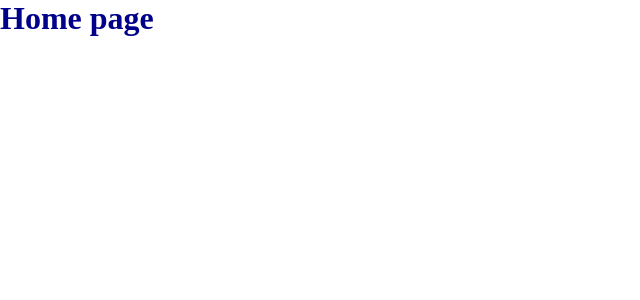
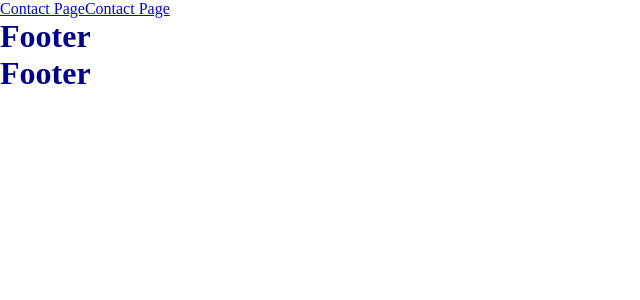
Before and after one commit to kingsleyAwoke/Driving-job-portal, a React (Vite) app in the folder frontEnd/: page / in a window 1280 px wide. Shown: the top 300 px of the page, without its empty margins (0-640 px from the left). Built offline with nearby package versions, Linux system fonts and the light colour scheme.

Commit message:
Some basic frontend.

```diff
--- a/frontEnd/index.html
+++ b/frontEnd/index.html
@@ -3,7 +3,7 @@
   <head>
     <meta charset="UTF-8" />
     <meta name="viewport" content="width=device-width, initial-scale=1.0" />
-    <title>Driving job portal</title>
+    <title>Jobseek — Driving job portal</title>
   </head>
   <body>
     <div id="root"></div>
--- a/frontEnd/package.json
+++ b/frontEnd/package.json
@@ -14,7 +14,7 @@
     "react": "^18.3.1",
     "react-dom": "^18.3.1",
     "react-redux": "^9.1.2",
-    "react-router-dom": "^6.26.2",
+    "react-router-dom": "^6.27.0",
     "redux": "^5.0.1"
   },
   "devDependencies": {
--- a/frontEnd/src/App.jsx
+++ b/frontEnd/src/App.jsx
@@ -1,19 +1,31 @@
 import React from 'react';
-import { Route, Routes } from 'react-router-dom';
+import { Route, createBrowserRouter, createRoutesFromElements, RouterProvider } from 'react-router-dom';
 import SetupVehicleOp from './Components/SetupVehicleOp';
 //import VehicleOpListing from './Components/VehicleOpListing';
 // import ProfileDetails from './Components/ProfileDetails'
-//import HomePage from './Pages/HomePage';
-const Home = () => <h1>Home page</h1>
-const About = () => <h1>About page</h1>
+import HomePage from './Pages/HomePage';
+import AboutPage from './Pages/AboutPage';
+import ContactPage from './Pages/ContactPage';
+import Layout from "./Components/Layout";
+import NotFoundPage from "./Pages/NotFoundPage";
+
 const App = () => {
-    return (
-      <Routes>
-        <Route index path='/' element={<Home />} />
-        <Route path="/about" element={<About />} />
-        <Route path='/setup' element={<SetupVehicleOp />} />
-       </Routes>
+  const router = createBrowserRouter(
+    createRoutesFromElements(
+      <Route path='/' element={<Layout /> } >
+        <Route index element={<HomePage /> } />
+
+        <Route path='/contact' element={<ContactPage /> } />
+        <Route path='/about' element={<AboutPage /> } />
+
+        /* NOT FOUND PAGE ROUTE */
+        <Route path='*' element={<NotFoundPage />} />
+      </Route>
+      )
     );
+
+
+    return (<RouterProvider router={ router } />);
 };
 
 export default App;
--- /dev/null
+++ b/frontEnd/src/Components/Footer.jsx
@@ -0,0 +1,11 @@
+import React from 'react';
+
+const Footer = () => {
+  return (
+    <>
+      <h1>Footer</h1>
+    </>
+  )
+}
+
+export default Footer
--- a/frontEnd/src/Components/Header.jsx
+++ b/frontEnd/src/Components/Header.jsx
@@ -4,7 +4,7 @@ import { Link } from 'react-router-dom';
 const Header = () => {
   return (
     <>
-      <Link to='Contact'>Contact Page</Link>
+      <Link to='contact'>Contact Page</Link>
     </>
   )
 }
--- /dev/null
+++ b/frontEnd/src/Components/Layout.jsx
@@ -0,0 +1,16 @@
+import React from 'react';
+import { Outlet } from 'react-router-dom';
+import Header from './Header';
+import Footer from './Footer';
+
+const Layout = () => {
+  return (
+    <>
+        <Header />
+        <Outlet />
+        <Footer />
+    </>
+  )
+}
+
+export default Layout
--- a/frontEnd/src/Pages/AboutPage.jsx
+++ b/frontEnd/src/Pages/AboutPage.jsx
@@ -0,0 +1,17 @@
+import React, { useEffect } from 'react'
+import Layout from '../Components/Layout';
+
+const AboutPage = () => {
+  // Page title
+  useEffect(() => {
+    document.title = 'Jobseek — About page';
+  }, []);
+
+  return (
+    <>
+      <h1>About Page</h1>
+    </>
+  )
+}
+
+export default AboutPage
--- a/frontEnd/src/Pages/ContactPage.jsx
+++ b/frontEnd/src/Pages/ContactPage.jsx
@@ -0,0 +1,17 @@
+import React, { useEffect } from 'react';
+import Layout from '../Components/Layout';
+
+const ContactPage = () => {
+    // Page title
+  useEffect(() => {
+    document.title = 'Jobseek — Contact page';
+  }, []);
+
+  return (
+    <>
+      <h1>ContactPage</h1>
+    </>
+  )
+}
+
+export default ContactPage
--- a/frontEnd/src/Pages/HomePage.jsx
+++ b/frontEnd/src/Pages/HomePage.jsx
@@ -1,44 +1,12 @@
-import React, { useEffect, useState } from 'react';
-
-
+import React from 'react'
+import Layout from '../Components/Layout';
 
 const HomePage = () => {
-    const [data, setData] = useState(null);
-    const [loading, setLoading] = useState(true);
-    const [error, setError] = useState(null);
+  return (
+    <>
+      <Layout />
+    </>
+  )
+}
 
-    useEffect(() => {
-        const fetchData = async () => {
-            try {
-                const response = await fetch('http://localhost:5000');
-                if (!response.ok) {
-                    throw new Error('Network response was not ok');
-                }
-                const result = await response.json();
-                setData(result);
-            } catch (error) {
-                setError(error);
-            } finally {
-                setLoading(false);
-            }
-        };
-
-        fetchData();
-    }, []);
-
-    if (loading) {
-        return <div>Loading...</div>;
-    }
-
-    if (error) {
-        return <div>Error: {error.message}</div>;
-    }
-
-    return (
-        <div>
-            <h1>{message}</h1>
-        </div>
-    );
-};
-
-export default HomePage;
+export default HomePage
--- /dev/null
+++ b/frontEnd/src/Pages/NotFoundPage.jsx
@@ -0,0 +1,13 @@
+import React from 'react';
+import { Link } from 'react-router-dom';
+import Layout from '../Components/Layout';
+
+const NotFoundPage = () => {
+  return (
+    <>
+      <h3>404 This pag is Not Found. Go to the home page by clicking here <Link to="/">Home page</Link></h3>
+    </>
+  )
+}
+
+export default NotFoundPage
--- a/frontEnd/src/main.jsx
+++ b/frontEnd/src/main.jsx
@@ -1,13 +1,10 @@
 import { StrictMode } from 'react'
 import { createRoot } from 'react-dom/client'
-import { BrowserRouter } from 'react-router-dom';
 import App from './App.jsx'
 import './index.css'
 
 createRoot(document.getElementById('root')).render(
   <StrictMode>
-    <BrowserRouter>
-      <App />
-    </BrowserRouter>
+    <App />
   </StrictMode>,
 )
```
Also changed, not shown: frontEnd/src/Components/Navbar.jsx (added), 1 other file (tests, documents, lock files or other folders).
